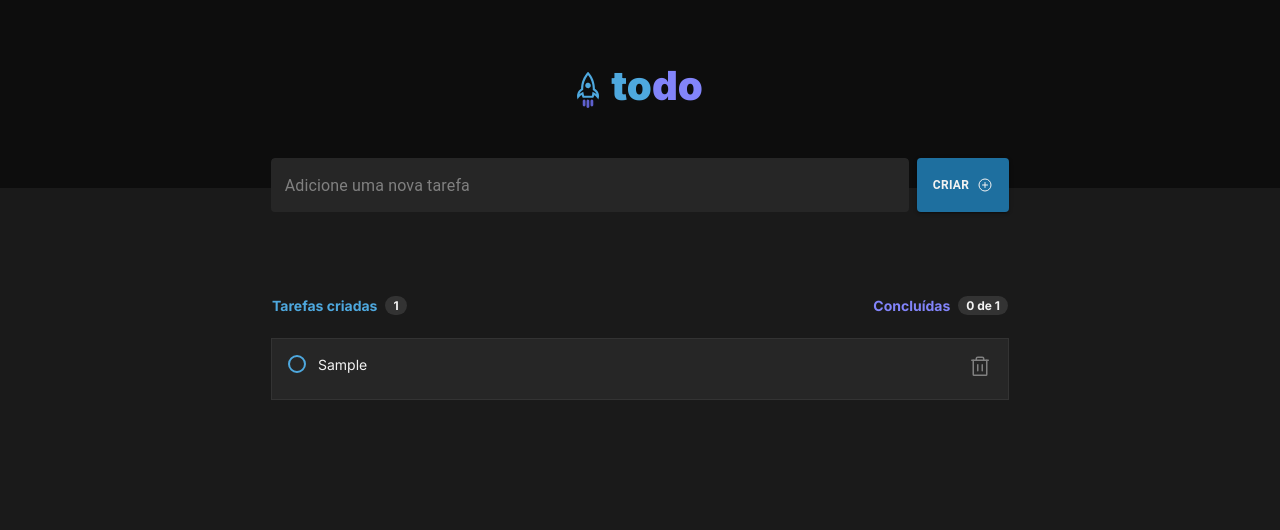
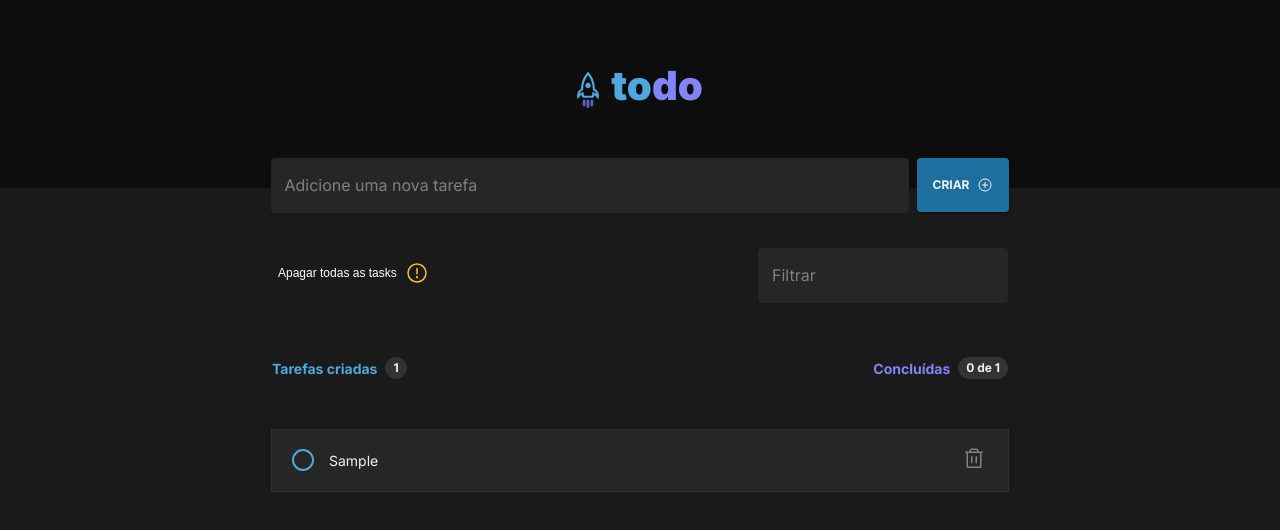
Before and after one commit to joilsonmslopes/01-ignite-react-challenge, a React (Vite) app: page / in a window 1280 px wide. Both pictures are taken after typing "Sample" into the empty fields and a click on the button "CRIAR". Shown: the top 530 px of the page. Built offline with nearby package versions, Linux system fonts and the light colour scheme.

Commit message:
Add new features: filter and delete all tasks

```diff
--- a/src/App.tsx
+++ b/src/App.tsx
@@ -1,10 +1,9 @@
-import { ThemeProvider } from '@mui/material'
+import { ThemeProvider, CssBaseline } from '@mui/material'
 import { useState } from 'react'
 import { CreateTask } from './components/CreateTask'
 import { Header } from './components/Header'
 import { TaskList } from './components/TaskList'
 
-import './global.css'
 import { theme } from './styles/theme'
 import { Task } from './types/task'
 
@@ -21,9 +20,11 @@ function App() {
 
   return (
     <ThemeProvider theme={theme}>
-      <Header />
-      <CreateTask tasks={taskList} setTasks={setTaskList} />
-      <TaskList tasks={taskList} setTasks={setTaskList} />
+      <CssBaseline enableColorScheme>
+        <Header />
+        <CreateTask tasks={taskList} setTasks={setTaskList} />
+        <TaskList tasks={taskList} setTasks={setTaskList} />
+      </CssBaseline>
     </ThemeProvider>
   )
 }
--- a/src/components/CreateTask/index.tsx
+++ b/src/components/CreateTask/index.tsx
@@ -1,14 +1,9 @@
 import { PlusCircle } from 'phosphor-react'
-import {
-  ChangeEvent,
-  Dispatch,
-  FormEvent,
-  SetStateAction,
-  useState,
-} from 'react'
+import { Dispatch, FormEvent, SetStateAction, useState } from 'react'
 import { Task } from '../../types/task'
 import { v4 as uuidv4 } from 'uuid'
 import * as Style from './style'
+import { TextField } from '../TextField'
 
 interface CreateTaskProps {
   tasks: Task[]
@@ -63,13 +58,11 @@ export const CreateTask = ({ tasks, setTasks }: CreateTaskProps) => {
     setNewTask('')
   }
 
-  const handleChangeInputValue = (event: ChangeEvent<HTMLInputElement>) => {
-    const { value } = event.target
-
+  const handleChangeInputValue = (value: string) => {
     setNewTask(value)
 
     const hasDuplicatedTask = tasks.find(
-      (item) => item.title.toLowerCase() === event.target.value.toLowerCase()
+      (item) => item.title.toLowerCase() === value.toLowerCase()
     )
 
     if (hasDuplicatedTask) {
@@ -87,12 +80,11 @@ export const CreateTask = ({ tasks, setTasks }: CreateTaskProps) => {
 
   return (
     <Style.CreateTaskWrapper onSubmit={(event) => handleClickOnSubmit(event)}>
-      <Style.TextField
+      <TextField
         label="Adicione uma nova tarefa"
         value={newTask}
-        onChange={handleChangeInputValue}
-        helperText={error.hasError ? error.errorMessage : ''}
-        hasError={error.hasError}
+        handleChangeInputValue={handleChangeInputValue}
+        customError={error}
       />
       <Style.Button variant="contained" type="submit">
         Criar <PlusCircle size={16} />
--- a/src/components/CreateTask/style.ts
+++ b/src/components/CreateTask/style.ts
@@ -1,8 +1,5 @@
 import { styled } from '@mui/material/styles'
-import {
-  Button as CustomButton,
-  TextField as CustomTextField,
-} from '@mui/material'
+import { Button as CustomButton } from '@mui/material'
 
 export const CreateTaskWrapper = styled('form')({
   width: '100%',
@@ -30,47 +27,3 @@ export const Button = styled(CustomButton)(({ theme: { palette } }) => ({
     background: palette.secondary.main,
   },
 }))
-
-export const TextField = styled(CustomTextField, {
-  shouldForwardProp: (prop) => prop !== 'color' && prop !== 'hasError',
-})<{ hasError: boolean }>(({ theme, hasError }) => ({
-  '&.MuiTextField-root': {
-    overflow: 'hidden',
-    borderRadius: theme.shape.borderRadius,
-    width: '100%',
-    maxWidth: '638px',
-    height: '74px',
-    transition: theme.transitions.create([
-      'border-color',
-      'background-color',
-      'box-shadow',
-    ]),
-    '& .MuiInputBase-root': {
-      color: theme.palette.primary.contrastText,
-      backgroundColor: theme.palette.primary.main,
-      height: '3.375rem',
-    },
-    '&:hover': {},
-    '& .MuiFormLabel-root': {
-      border: 'none',
-      color: theme.palette.primary.light,
-      '&.Mui-focused': {
-        top: '8px',
-      },
-      '&.MuiFormLabel-filled': {
-        top: '8px',
-      },
-    },
-    '& .Mui-Focused': {
-      top: '12px',
-    },
-    '& .MuiOutlinedInput-notchedOutline': {
-      borderWidth: 0,
-    },
-    '& .MuiFormHelperText-root': {
-      color: hasError
-        ? theme.palette.error.main
-        : theme.palette.primary.contrastText,
-    },
-  },
-}))
--- a/src/components/Header/style.ts
+++ b/src/components/Header/style.ts
@@ -2,7 +2,7 @@ import { styled } from '@mui/material/styles'
 import { Link } from 'react-router-dom'
 
 export const Header = styled('header')(({ theme }) => ({
-  background: theme.palette.primary.dark,
+  background: theme.palette.grey[700],
   padding: '4.5rem 2rem 5rem',
 }))
 
@@ -14,13 +14,13 @@ export const RouterLink = styled(Link)({
 })
 
 export const Title = styled('h1')(({ theme }) => ({
-  marginLeft: '0.75rem',
+  margin: '0 0 0 0.75rem',
   fontSize: '2.5rem',
   fontWeight: '900',
   lineHeight: '28px',
   color: theme.palette.secondary.main,
   '& span': {
-    color: '#8284fa',
+    color: theme.palette.primary.main,
   },
 }))
 
--- a/src/components/TaskList/index.tsx
+++ b/src/components/TaskList/index.tsx
@@ -1,10 +1,12 @@
-import { Dispatch, SetStateAction } from 'react'
+import { Dispatch, SetStateAction, useEffect, useState } from 'react'
 import { Task } from '../../types/task'
 
 import clipboardImg from '../../assets/clipboard.svg'
-import { Trash } from 'phosphor-react'
+import { Trash, WarningCircle } from 'phosphor-react'
 
 import * as Style from './style'
+import { TextField } from '../TextField'
+import { Button, Modal, Typography } from '@mui/material'
 
 interface TasksListProps {
   tasks: Task[]
@@ -12,6 +14,13 @@ interface TasksListProps {
 }
 
 export const TaskList = ({ tasks, setTasks }: TasksListProps) => {
+  const [openModal, setOpenModal] = useState(false)
+  const [filterValue, setFilterValue] = useState('')
+
+  useEffect(() => {
+    setFilterValue('')
+  }, [tasks.length])
+
   const countTasks = tasks?.reduce(
     (countTask, task) => {
       countTask = {
@@ -61,9 +70,44 @@ export const TaskList = ({ tasks, setTasks }: TasksListProps) => {
     setTasks(filteredTasks)
   }
 
+  const handleClickOnDeleteAllTasks = () => {
+    setTasks([])
+
+    window.localStorage.removeItem('ls_task')
+
+    setOpenModal(!openModal)
+  }
+
+  const handleChange = (value: string) => {
+    setFilterValue(value)
+  }
+
+  const filteredTasks = tasks.filter((task) =>
+    task.title.toLowerCase().includes(filterValue.toLowerCase())
+  )
+
   return (
+    <>
       <Style.Container>
         <Style.Content>
+          <Style.FilterAndDeleteTaskWrapper>
+            {tasks.length > 0 ? (
+              <Style.DeleteAllTasksButton
+                onClick={() => setOpenModal(!openModal)}
+              >
+                Apagar todas as tasks
+                <WarningCircle size={24} color="#FBC02D" />
+              </Style.DeleteAllTasksButton>
+            ) : (
+              <Style.EmptyDiv />
+            )}
+            <TextField
+              label="Filtrar"
+              value={filterValue}
+              handleChangeInputValue={handleChange}
+              maxwidth="250px"
+            />
+          </Style.FilterAndDeleteTaskWrapper>
           <Style.ContentHeader>
             <Style.HeaderTitleWrapper>
               <Style.HeaderTitle tasktype="created">
@@ -84,7 +128,7 @@ export const TaskList = ({ tasks, setTasks }: TasksListProps) => {
           </Style.ContentHeader>
           {tasks.length > 0 ? (
             <Style.FilledContent>
-            {tasks.map((task) => {
+              {filteredTasks.map((task) => {
                 return (
                   <Style.TaskWrapper key={task.id}>
                     <Style.LabelWrapper htmlFor={task.id}>
@@ -119,5 +163,39 @@ export const TaskList = ({ tasks, setTasks }: TasksListProps) => {
           )}
         </Style.Content>
       </Style.Container>
+      <Modal
+        open={openModal}
+        onClose={() => setOpenModal(!openModal)}
+        aria-labelledby="modal-modal-title"
+        aria-describedby="modal-modal-description"
+      >
+        <Style.Box>
+          <Typography
+            id="modal-modal-title"
+            color="primary.contrastText"
+            variant="h6"
+            component="h3"
+          >
+            Deseja apagar todas as suas tarefas?
+          </Typography>
+          <Style.ButtonsWrapper>
+            <Button
+              variant="outlined"
+              color="error"
+              onClick={() => setOpenModal(!openModal)}
+            >
+              Cancelar
+            </Button>
+            <Button
+              variant="contained"
+              color="secondary"
+              onClick={handleClickOnDeleteAllTasks}
+            >
+              Aceitar
+            </Button>
+          </Style.ButtonsWrapper>
+        </Style.Box>
+      </Modal>
+    </>
   )
 }
--- a/src/components/TaskList/style.ts
+++ b/src/components/TaskList/style.ts
@@ -1,11 +1,11 @@
-import { Palette, styled } from '@mui/material'
+import { Palette, styled, Box as CustomBox } from '@mui/material'
 
 type TaskType = 'created' | 'completed'
 
 const getColorByTaskType = (taskType: TaskType, palette: Palette) => {
   const allTasksType = {
     created: palette.secondary.main,
-    completed: '#8284fa',
+    completed: palette.primary.main,
   }
 
   return allTasksType[taskType]
@@ -18,7 +18,7 @@ export const Container = styled('section')({
 
 export const Content = styled('div')({
   maxWidth: '736px',
-  margin: '4rem auto',
+  margin: '1rem auto',
   display: 'flex',
   flexDirection: 'column',
   gap: '24px',
@@ -29,6 +29,18 @@ export const ContentHeader = styled('header')({
   alignItems: 'center',
   justifyContent: 'space-between',
 })
+
+export const FilterAndDeleteTaskWrapper = styled('div')(({ theme }) => ({
+  display: 'flex',
+  alignItems: 'flex-start',
+  justifyContent: 'space-between',
+  flexDirection: 'column-reverse',
+  [theme.breakpoints.up('md')]: {
+    flexDirection: 'row',
+  },
+}))
+
+export const EmptyDiv = styled('div')({})
 
 export const HeaderTitleWrapper = styled('div')({
   display: 'flex',
@@ -46,7 +58,7 @@ export const HeaderTitle = styled('h1', {
 }))
 
 export const Span = styled('span')(({ theme }) => ({
-  backgroundColor: '#333333',
+  backgroundColor: theme.palette.grey[400],
   color: theme.palette.primary.contrastText,
   fontSize: '0.75rem',
   fontWeight: 'bold',
@@ -54,15 +66,15 @@ export const Span = styled('span')(({ theme }) => ({
   padding: '2px 8px',
 }))
 
-export const EmptyContent = styled('div')({
+export const EmptyContent = styled('div')(({ theme }) => ({
   borderRadius: '8px',
-  borderTop: '1px solid #333333',
+  borderTop: `1px solid ${theme.palette.grey[400]}`,
   padding: '4rem 2rem',
   display: 'flex',
   flexDirection: 'column',
   alignItems: 'center',
   gap: '1rem',
-})
+}))
 
 export const ImageWrapper = styled('div')({
   width: '3.5rem',
@@ -79,7 +91,7 @@ export const EmptyContentMessage = styled('div')(({ theme }) => ({
   textAlign: 'center',
   fontSize: '1rem',
   lineHeight: '1.375rem',
-  color: theme.palette.primary.light,
+  color: theme.palette.grey[300],
   '& strong': {
     fontWeight: 700,
   },
@@ -91,6 +103,7 @@ export const EmptyContentMessage = styled('div')(({ theme }) => ({
 export const FilledContent = styled('ul')({
   listStyle: 'none',
   boxSizing: 'content-box',
+  paddingInlineStart: '0',
 })
 
 export const TaskWrapper = styled('li')(({ theme }) => ({
@@ -98,8 +111,8 @@ export const TaskWrapper = styled('li')(({ theme }) => ({
   justifyContent: 'space-between',
   alignItems: 'flex-start',
   padding: '1rem',
-  backgroundColor: theme.palette.primary.main,
-  outline: '1px solid #333333',
+  backgroundColor: theme.palette.grey[500],
+  outline: `1px solid ${theme.palette.grey[400]}`,
   '& + li': {
     marginTop: '16px',
   },
@@ -154,12 +167,12 @@ export const CheckBox = styled('input')(({ theme }) => ({
     opacity: '0',
   },
   '&:checked': {
-    background: '#8284fa',
-    borderColor: '#8284fa',
+    background: theme.palette.primary.main,
+    borderColor: theme.palette.primary.main,
 
     '& ~ label': {
       textDecoration: 'line-through',
-      color: theme.palette.primary.light,
+      color: theme.palette.grey[300],
     },
     '&::before': {
       opacity: 1,
@@ -177,3 +190,46 @@ export const Button = styled('button')(({ theme }) => ({
     cursor: 'pointer',
   },
 }))
+
+export const DeleteAllTasksButton = styled('button')(({ theme }) => ({
+  backgroundColor: 'transparent',
+  color: 'white',
+  border: 'none',
+  marginRight: '16px',
+  fontSize: '0.75rem',
+  display: 'flex',
+  alignItems: 'center',
+  marginTop: '0',
+  '& svg': {
+    marginLeft: '8px',
+  },
+  [theme.breakpoints.up('md')]: {
+    cursor: 'pointer',
+    marginTop: '12px',
+    '&:hover': {
+      textDecoration: 'underline',
+    },
+  },
+}))
+
+export const Box = styled(CustomBox)(({ theme }) => ({
+  position: 'absolute',
+  top: '50%',
+  left: '50%',
+  transform: 'translate(-50%, -50%)',
+  width: '400px',
+  background: theme.palette.grey[500],
+  border: `2px solid ${theme.palette.secondary.main}`,
+  boxShadow:
+    '0px 11px 15px -7px rgba(0,0,0,0.2),0px 24px 38px 3px rgba(0,0,0,0.14),0px 9px 46px 8px rgba(0,0,0,0.12)',
+  padding: '32px',
+}))
+
+export const ButtonsWrapper = styled('div')({
+  display: 'flex',
+  justifyContent: 'flex-end',
+  marginTop: '24px',
+  '& button + button': {
+    marginLeft: '8px',
+  },
+})
--- /dev/null
+++ b/src/components/TextField/index.tsx
@@ -0,0 +1,34 @@
+import { BaseTextFieldProps } from '@mui/material'
+import { FC } from 'react'
+import * as Style from './style'
+
+interface CustomError {
+  hasError: boolean
+  errorMessage: string
+}
+
+interface TextFieldProps extends BaseTextFieldProps {
+  label: string
+  customError?: CustomError
+  maxwidth?: string
+  handleChangeInputValue: (value: string) => void
+}
+
+export const TextField: FC<TextFieldProps> = ({
+  label,
+  customError,
+  value,
+  maxwidth = '638px',
+  handleChangeInputValue,
+  ...props
+}) => (
+  <Style.TextField
+    label={label}
+    {...props}
+    value={value}
+    onChange={(event) => handleChangeInputValue(event.target.value)}
+    helperText={customError?.hasError ? customError.errorMessage : ''}
+    hasError={customError?.hasError as boolean}
+    maxwidth={maxwidth}
+  />
+)
--- /dev/null
+++ b/src/components/TextField/style.ts
@@ -0,0 +1,54 @@
+import { styled } from '@mui/material/styles'
+import { TextField as CustomTextField } from '@mui/material'
+
+export const TextField = styled(CustomTextField, {
+  shouldForwardProp: (prop) => prop !== 'color' && prop !== 'hasError',
+})<{ hasError: boolean; maxwidth?: string }>(
+  ({ theme, hasError, maxwidth }) => ({
+    '&.MuiTextField-root': {
+      overflow: 'hidden',
+      borderRadius: theme.shape.borderRadius,
+      width: '100%',
+      maxWidth: '100%',
+      height: '74px',
+      transition: theme.transitions.create([
+        'border-color',
+        'background-color',
+        'box-shadow',
+      ]),
+      [theme.breakpoints.up('md')]: {
+        maxWidth: maxwidth,
+      },
+      '& .MuiInputBase-root': {
+        color: theme.palette.primary.contrastText,
+        backgroundColor: theme.palette.grey[500],
+        padding: '0.5rem',
+      },
+      '& .MuiInputBase-root .MuiInputBase-input': {
+        padding: '0.5rem',
+      },
+      '& .MuiFormLabel-root': {
+        border: 'none',
+        color: theme.palette.grey[300],
+        background: 'transparent',
+        '&.Mui-focused': {
+          top: '8px',
+        },
+        '&.MuiFormLabel-filled': {
+          top: '8px',
+        },
+      },
+      '& .Mui-Focused': {
+        top: '12px',
+      },
+      '& .MuiOutlinedInput-notchedOutline': {
+        borderWidth: 0,
+      },
+      '& .MuiFormHelperText-root': {
+        color: hasError
+          ? theme.palette.error.main
+          : theme.palette.primary.contrastText,
+      },
+    },
+  })
+)
--- a/src/global.css
+++ /dev/null
@@ -1,46 +0,0 @@
-:root {
-  --white: #ffffff;
-
-  --gray-100: #f2f2f2;
-  --gray-200: #d9d9d9;
-  --gray-300: #808080;
-  --gray-400: #333333;
-  --gray-500: #262626;
-  --gray-600: #1a1a1a;
-  --gray-700: #0d0d0d;
-
-  --blue-500: #4ea8de;
-  --blue-700: #1e6f9f;
-
-  --purple-500: #8284fa;
-
-  --borderRadius-medium: 8px;
-  --borderRadius-circle: 999px;
-}
-
-* {
-  margin: 0;
-  padding: 0;
-  box-sizing: border-box;
-}
-
-body {
-  background: var(--gray-600);
-  color: var(--gray-100);
-  -webkit-font-smoothing: antialiased;
-}
-
-body,
-input,
-textarea,
-button {
-  font-family: 'Inter', sans-serif;
-  font-weight: 400;
-  font-size: 1rem;
-}
-
-@media screen and (max-width: 768px) {
-  html {
-    font-size: 87.5%;
-  }
-}
```
Also changed, not shown: src/styles/theme/index.ts (+20 -3 lines). Lines whose indentation alone changed are shown as unchanged.
